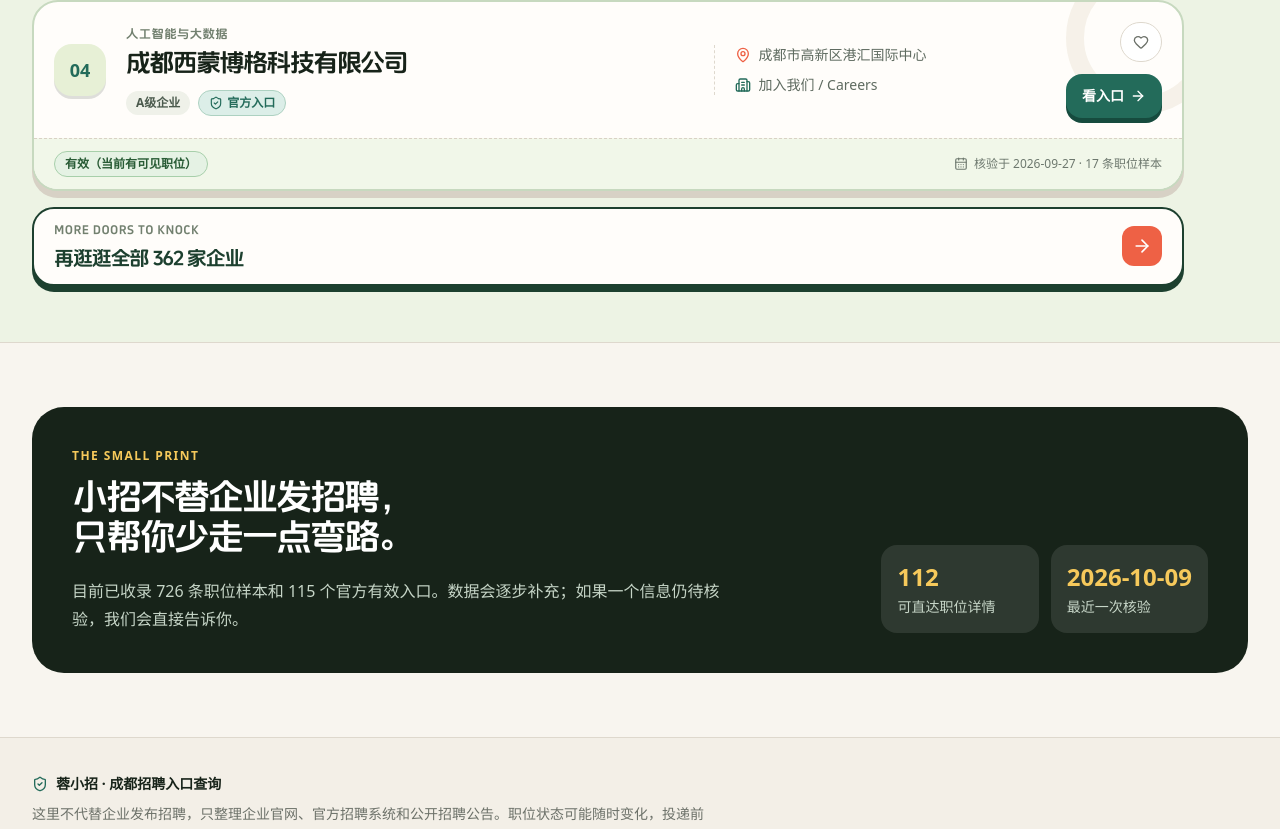
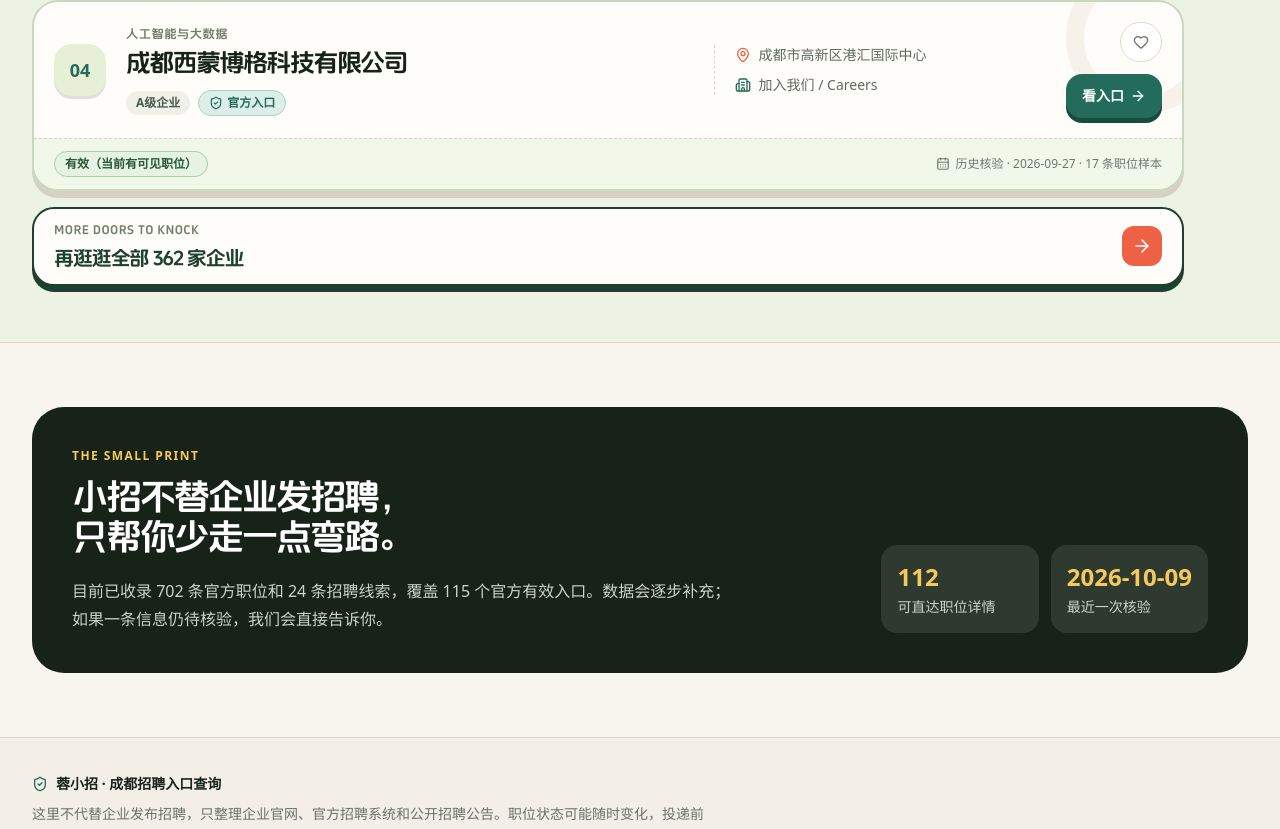
Before and after one commit to Zrq-001/-, a Next.js app in the folder apps/web/: page / in a window 1280 px wide. Shown: the part 1934-2763 px from the top of the page. Built offline with nearby package versions, Linux system fonts and the light colour scheme; no server answers.

Commit message:
feat: clarify job source freshness

```diff
--- a/apps/web/scripts/import-v12.mjs
+++ b/apps/web/scripts/import-v12.mjs
@@ -168,6 +168,8 @@
       (company) => company.recordCategory === "official_active",
     ).length,
     directJobCount: jobs.filter((job) => job.isDirectDetail).length,
+    officialJobCount: jobs.filter((job) => job.isOfficial).length,
+    leadJobCount: jobs.filter((job) => !job.isOfficial).length,
   },
   companies,
   jobs,
--- a/apps/web/src/app/companies/[companyId]/page.tsx
+++ b/apps/web/src/app/companies/[companyId]/page.tsx
@@ -7,7 +7,7 @@
 import { SaveButton } from "@/components/save-button";
 import { SiteHeader } from "@/components/site-header";
 import { ViewTracker } from "@/components/view-tracker";
-import { companies, getCompany, getCompanyJobs } from "@/data/catalog";
+import { catalogMeta, companies, getCompany, getCompanyJobs } from "@/data/catalog";
 
 function sourceHost(url: string) {
   try {
@@ -87,7 +87,7 @@
             <div className="mt-8 grid gap-px overflow-hidden rounded-2xl border border-[#e2dbd0] bg-[#e2dbd0] sm:grid-cols-2">
               <div className="bg-[#fffdfa] p-4"><p className="text-xs font-bold text-[#8a8d85]">成都办公地点</p><p className="mt-2 flex gap-2 text-sm font-bold text-[#334235]"><MapPin className="size-4 shrink-0 text-[#ee6145]" />{company.officeAddress || "待补充"}</p></div>
               <div className="bg-[#fffdfa] p-4"><p className="text-xs font-bold text-[#8a8d85]">招聘来源</p><p className="mt-2 flex gap-2 text-sm font-bold text-[#334235]"><Building2 className="size-4 shrink-0 text-[#236b5a]" />{company.careerSourceName || "待补充"} · {company.sourceType}</p></div>
-              <div className="bg-[#fffdfa] p-4"><p className="text-xs font-bold text-[#8a8d85]">最近核验</p><p className="mt-2 flex gap-2 text-sm font-bold text-[#334235]"><CalendarDays className="size-4 shrink-0 text-[#ee6145]" />{company.verifiedAt || "待补充"}</p></div>
+              <div className="bg-[#fffdfa] p-4"><p className="text-xs font-bold text-[#8a8d85]">最近核验</p><p className="mt-2 flex gap-2 text-sm font-bold text-[#334235]"><CalendarDays className="size-4 shrink-0 text-[#ee6145]" />{company.verifiedAt || "待补充"}（{company.verifiedAt === catalogMeta.verifiedAt ? "本轮核验" : "历史核验"}）</p></div>
               <div className="bg-[#fffdfa] p-4"><p className="text-xs font-bold text-[#8a8d85]">入口状态</p><p className="mt-2 text-sm font-bold text-[#334235]">{company.statusLabel}</p></div>
             </div>
             {company.notes && <div className="mt-6 rounded-2xl bg-[#edf3e4] p-4 text-sm leading-6 text-[#48594c]"><p className="font-extrabold text-[#236b5a]">收录说明</p><p className="mt-1">{company.notes}</p></div>}<div className="mt-5"><ReportIssueButton kind="企业" itemId={company.id} title={company.name} sourceUrl={company.careerUrl} verifiedAt={company.verifiedAt} /></div>
--- a/apps/web/src/app/jobs/[jobKey]/page.tsx
+++ b/apps/web/src/app/jobs/[jobKey]/page.tsx
@@ -7,7 +7,7 @@
 import { SaveButton } from "@/components/save-button";
 import { SiteHeader } from "@/components/site-header";
 import { ViewTracker } from "@/components/view-tracker";
-import { getCompany, getJob } from "@/data/catalog";
+import { catalogMeta, getCompany, getJob } from "@/data/catalog";
 
 function sourceHost(url: string) {
   try {
@@ -41,7 +41,7 @@
           <div className="bg-[#fff0df] px-6 py-8 sm:px-9 sm:py-10"><div className="flex flex-wrap items-center justify-between gap-3"><div className="flex flex-wrap gap-2"><span className={`rounded-full px-3 py-1 text-xs font-extrabold ${job.isDirectDetail ? "bg-[#fff0c9] text-[#8b5b09]" : "bg-[#dceee8] text-[#236b5a]"}`}>{job.isDirectDetail ? (job.isOfficial ? "可直达官方职位详情" : "可直达来源详情") : job.isOfficial ? "企业官方招聘列表" : "收录岗位线索"}</span><span className="inline-flex items-center gap-1 rounded-full bg-white/80 px-3 py-1 text-xs font-extrabold text-[#236b5a]"><ShieldCheck className="size-3.5" />{job.isOfficial ? "官方来源" : "来源待核验"}</span></div><div className="flex flex-wrap gap-2"><ShareButton title={job.title} text={`${job.companyName} · ${job.title}`} /><SaveButton itemId={`job:${job.key}`} label={job.title} /></div></div><h1 className="display-title mt-6 text-4xl leading-tight text-[#172319] sm:text-5xl">{job.title}</h1>{company ? <Link href={`/companies/${company.id}`} className="mt-4 inline-flex items-center gap-2 text-base font-extrabold text-[#236b5a] hover:text-[#ee6145]"><Building2 className="size-4" />{company.name}</Link> : <p className="mt-4 font-bold text-[#526052]">{job.companyName}</p>}</div>
           <div className="px-6 py-7 sm:px-9"><div className="grid gap-px overflow-hidden rounded-2xl border border-[#e2dbd0] bg-[#e2dbd0] sm:grid-cols-3"><div className="bg-[#fffdfa] p-4"><p className="text-xs font-bold text-[#8a8d85]">工作地点</p><p className="mt-2 flex gap-2 text-sm font-bold text-[#334235]"><MapPin className="size-4 shrink-0 text-[#ee6145]" />{job.location || "成都"}</p></div><div className="bg-[#fffdfa] p-4"><p className="text-xs font-bold text-[#8a8d85]">职能类别</p><p className="mt-2 text-sm font-bold text-[#334235]">{job.function || "待补充"}</p></div><div className="bg-[#fffdfa] p-4"><p className="text-xs font-bold text-[#8a8d85]">招聘类型</p><p className="mt-2 text-sm font-bold text-[#334235]">{job.recruitmentType || "待补充"}</p></div></div>
             <div className="mt-7 flex flex-col gap-4 sm:flex-row sm:items-center sm:justify-between"><p className="max-w-lg text-sm leading-6 text-[#657064]">这是一个职位线索索引。投递前请以企业页面当下展示的岗位职责、要求和招聘状态为准。</p><div className="sm:text-right"><a href={actionUrl} target="_blank" rel="noreferrer" className="button-type inline-flex min-h-12 shrink-0 items-center justify-center gap-2 rounded-2xl bg-[#ee6145] px-5 text-sm font-extrabold text-white shadow-[0_5px_0_#ba422d] transition hover:-translate-y-0.5 hover:bg-[#d94f35] hover:shadow-[0_7px_0_#ba422d] active:translate-y-[3px] active:shadow-[0_2px_0_#ba422d]"><ExternalLink className="size-4" />{actionLabel}</a><p className="mt-2 text-xs text-[#748075]">将打开 {sourceHost(actionUrl)} · 核验于 {job.verifiedAt || "待补充"}</p></div></div>
-            {!job.isOfficial && <div className="mt-5 flex items-start gap-2 rounded-2xl border border-[#f2d7b7] bg-[#fff4e7] p-4 text-sm leading-6 text-[#805021]"><CircleAlert className="mt-0.5 size-4 shrink-0" />这条记录尚未确认是企业官方职位，请优先从企业官方招聘入口核对岗位名称、地点和当前状态，再决定是否投递。</div>}<section className="mt-8 rounded-[22px] bg-[#edf3e4] p-5"><p className="eyebrow text-[#236b5a]">SOURCE & CHECK</p><dl className="mt-4 grid gap-4 text-sm sm:grid-cols-[1.2fr_.6fr_.8fr]"><div><dt className="font-bold text-[#6c7169]">来源入口</dt><dd className="mt-1 break-all font-medium text-[#334235]">{job.sourceUrl}</dd></div><div><dt className="font-bold text-[#6c7169]">最近核验</dt><dd className="mt-1 inline-flex items-center gap-1 font-bold text-[#334235]"><CalendarDays className="size-4 text-[#ee6145]" />{job.verifiedAt || "待补充"}</dd></div><div><dt className="font-bold text-[#6c7169]">链接类型</dt><dd className="mt-1 font-bold text-[#334235]">{job.isDirectDetail ? "独立职位详情页" : job.isOfficial ? "企业招聘列表页" : "第三方线索入口"}</dd></div></dl></section><div className="mt-4"><ReportIssueButton kind="职位" itemId={job.key} title={job.title} sourceUrl={job.sourceUrl} verifiedAt={job.verifiedAt} /></div>
+            {!job.isOfficial && <div className="mt-5 flex items-start gap-2 rounded-2xl border border-[#f2d7b7] bg-[#fff4e7] p-4 text-sm leading-6 text-[#805021]"><CircleAlert className="mt-0.5 size-4 shrink-0" />这条记录尚未确认是企业官方职位，请优先从企业官方招聘入口核对岗位名称、地点和当前状态，再决定是否投递。</div>}<section className="mt-8 rounded-[22px] bg-[#edf3e4] p-5"><p className="eyebrow text-[#236b5a]">SOURCE & CHECK</p><dl className="mt-4 grid gap-4 text-sm sm:grid-cols-[1.2fr_.6fr_.8fr]"><div><dt className="font-bold text-[#6c7169]">来源入口</dt><dd className="mt-1 break-all font-medium text-[#334235]">{job.sourceUrl}</dd></div><div><dt className="font-bold text-[#6c7169]">最近核验</dt><dd className="mt-1 inline-flex items-center gap-1 font-bold text-[#334235]"><CalendarDays className="size-4 text-[#ee6145]" />{job.verifiedAt || "待补充"}（{job.verifiedAt === catalogMeta.verifiedAt ? "本轮核验" : "历史核验"}）</dd></div><div><dt className="font-bold text-[#6c7169]">链接类型</dt><dd className="mt-1 font-bold text-[#334235]">{job.isDirectDetail ? "独立职位详情页" : job.isOfficial ? "企业招聘列表页" : "第三方线索入口"}</dd></div></dl></section><div className="mt-4"><ReportIssueButton kind="职位" itemId={job.key} title={job.title} sourceUrl={job.sourceUrl} verifiedAt={job.verifiedAt} /></div>
           </div>
         </article>
       </main>
--- a/apps/web/src/app/jobs/page.tsx
+++ b/apps/web/src/app/jobs/page.tsx
@@ -9,5 +9,5 @@
 export default async function JobsPage({ searchParams }: { searchParams: Promise<JobSearchParams> }) {
   const params = await searchParams;
   const initialFilters = { q: first(params.q), function: first(params.function), type: first(params.type), direct: first(params.direct), official: first(params.official), sort: first(params.sort) };
-  return <><SiteHeader /><main id="main-content"><section className="site-grid border-b border-[#ded8cd] bg-[#edf3e4]"><div className="mx-auto grid max-w-7xl gap-8 px-4 py-12 sm:px-6 lg:grid-cols-[1fr_auto] lg:items-end lg:px-8 lg:py-16"><div><p className="eyebrow text-[#236b5a]">JOB FINDER / CHENGDU</p><h1 className="display-title mt-3 text-5xl leading-none text-[#172319] sm:text-6xl">查岗位，不用先盲投。</h1><p className="mt-5 max-w-2xl text-lg leading-8 text-[#526052]">搜职位、公司或行业，优先看有可追溯来源的成都招聘线索。点进去前，你会知道它是官网入口、职位详情，还是仍需核验的线索。</p></div><div className="flex gap-2 rounded-[24px] border border-[#cbd8c1] bg-[#fbfcf8] p-4 text-sm"><CircleDot className="mt-0.5 size-5 shrink-0 text-[#ee6145]" /><p className="max-w-52 leading-6 text-[#526052]"><strong className="text-[#172319]">{catalogMeta.jobSampleCount} 条职位样本</strong><br />最近核验：{catalogMeta.verifiedAt}</p></div></div></section><div className="mx-auto max-w-7xl px-4 pt-8 sm:px-6 lg:px-8"><JobDirectory initialJobs={jobs} initialFilters={initialFilters} /></div></main></>;
+  return <><SiteHeader /><main id="main-content"><section className="site-grid border-b border-[#ded8cd] bg-[#edf3e4]"><div className="mx-auto grid max-w-7xl gap-8 px-4 py-12 sm:px-6 lg:grid-cols-[1fr_auto] lg:items-end lg:px-8 lg:py-16"><div><p className="eyebrow text-[#236b5a]">JOB FINDER / CHENGDU</p><h1 className="display-title mt-3 text-5xl leading-none text-[#172319] sm:text-6xl">查岗位，不用先盲投。</h1><p className="mt-5 max-w-2xl text-lg leading-8 text-[#526052]">搜职位、公司或行业，优先看有可追溯来源的成都招聘线索。点进去前，你会知道它是官网入口、职位详情，还是仍需核验的线索。</p></div><div className="flex gap-2 rounded-[24px] border border-[#cbd8c1] bg-[#fbfcf8] p-4 text-sm"><CircleDot className="mt-0.5 size-5 shrink-0 text-[#ee6145]" /><p className="max-w-52 leading-6 text-[#526052]"><strong className="text-[#172319]">{catalogMeta.officialJobCount} 条官方职位</strong><br />另有 {catalogMeta.leadJobCount} 条招聘线索 · 核验至 {catalogMeta.verifiedAt}</p></div></div></section><div className="mx-auto max-w-7xl px-4 pt-8 sm:px-6 lg:px-8"><JobDirectory initialJobs={jobs} initialFilters={initialFilters} /></div></main></>;
 }
--- a/apps/web/src/app/page.tsx
+++ b/apps/web/src/app/page.tsx
@@ -3,7 +3,7 @@
 import { BrandMark } from "@/components/brand-mark";
 import { CompanyCard } from "@/components/company-card";
 import { SiteHeader } from "@/components/site-header";
-import { activeCompanies, catalogMeta, companies, jobs } from "@/data/catalog";
+import { activeCompanies, catalogMeta, companies } from "@/data/catalog";
 
 const quickSearches = ["前端", "AI", "游戏", "产品经理", "高新区"];
 
@@ -51,7 +51,7 @@
 
         <section className="border-y border-[#ded8cd] bg-[#edf3e4] py-14"><div className="mx-auto max-w-7xl px-4 sm:px-6 lg:px-8"><div className="flex flex-col justify-between gap-5 sm:flex-row sm:items-end"><div><p className="eyebrow text-[#236b5a]">START EXPLORING</p><h2 className="display-title mt-3 text-4xl text-[#172319]">先从这些企业开始逛。</h2></div><Link href="/companies" className="inline-flex min-h-11 items-center gap-2 self-start rounded-full border border-[#1d402f] px-4 text-sm font-extrabold text-[#1d402f] transition hover:bg-[#1d402f] hover:text-white sm:self-auto">浏览 {companies.length} 家企业 <ArrowRight className="size-4" /></Link></div><div className="mt-8 max-w-6xl space-y-4">{featuredCompanies.map((company, index) => <CompanyCard company={company} index={index} key={company.id} />)}<Link href="/companies" className="group flex min-h-16 items-center justify-between rounded-[22px] border-2 border-[#1d402f] bg-[#fffdfa] px-5 py-3 text-[#1d402f] shadow-[0_6px_0_#1d402f] transition hover:-translate-y-0.5 hover:shadow-[0_8px_0_#1d402f] active:translate-y-[3px] active:shadow-[0_3px_0_#1d402f]"><span><span className="playful-label block text-[#72806f]">MORE DOORS TO KNOCK</span><span className="company-entry-title mt-1 block text-xl">再逛逛全部 {companies.length} 家企业</span></span><span className="grid size-10 place-items-center rounded-xl bg-[#ee6145] text-white transition-transform group-hover:translate-x-1"><ArrowRight className="size-5" /></span></Link></div></div></section>
 
-        <section className="mx-auto max-w-7xl px-4 py-16 sm:px-6 lg:px-8"><div className="rounded-[32px] bg-[#172319] p-7 text-white sm:p-10"><div className="grid gap-10 lg:grid-cols-[1fr_auto] lg:items-end"><div><p className="eyebrow text-[#f6c95b]">THE SMALL PRINT</p><h2 className="display-title mt-3 text-4xl">小招不替企业发招聘，<br />只帮你少走一点弯路。</h2><p className="mt-5 max-w-2xl leading-7 text-[#c6d5c7]">目前已收录 {jobs.length} 条职位样本和 {catalogMeta.officialActiveCompanyCount} 个官方有效入口。数据会逐步补充；如果一个信息仍待核验，我们会直接告诉你。</p></div><div className="grid gap-3 sm:grid-cols-2"><div className="rounded-2xl bg-white/10 p-4"><p className="text-2xl font-extrabold text-[#f6c95b]">{catalogMeta.directJobCount}</p><p className="mt-1 text-sm text-[#c6d5c7]">可直达职位详情</p></div><div className="rounded-2xl bg-white/10 p-4"><p className="text-2xl font-extrabold text-[#f6c95b]">{catalogMeta.verifiedAt}</p><p className="mt-1 text-sm text-[#c6d5c7]">最近一次核验</p></div></div></div></div></section>
+        <section className="mx-auto max-w-7xl px-4 py-16 sm:px-6 lg:px-8"><div className="rounded-[32px] bg-[#172319] p-7 text-white sm:p-10"><div className="grid gap-10 lg:grid-cols-[1fr_auto] lg:items-end"><div><p className="eyebrow text-[#f6c95b]">THE SMALL PRINT</p><h2 className="display-title mt-3 text-4xl">小招不替企业发招聘，<br />只帮你少走一点弯路。</h2><p className="mt-5 max-w-2xl leading-7 text-[#c6d5c7]">目前已收录 {catalogMeta.officialJobCount} 条官方职位和 {catalogMeta.leadJobCount} 条招聘线索，覆盖 {catalogMeta.officialActiveCompanyCount} 个官方有效入口。数据会逐步补充；如果一条信息仍待核验，我们会直接告诉你。</p></div><div className="grid gap-3 sm:grid-cols-2"><div className="rounded-2xl bg-white/10 p-4"><p className="text-2xl font-extrabold text-[#f6c95b]">{catalogMeta.directJobCount}</p><p className="mt-1 text-sm text-[#c6d5c7]">可直达职位详情</p></div><div className="rounded-2xl bg-white/10 p-4"><p className="text-2xl font-extrabold text-[#f6c95b]">{catalogMeta.verifiedAt}</p><p className="mt-1 text-sm text-[#c6d5c7]">最近一次核验</p></div></div></div></div></section>
       </main>
     </>
   );
--- a/apps/web/src/components/company-card.tsx
+++ b/apps/web/src/components/company-card.tsx
@@ -1,7 +1,8 @@
 import Link from "next/link";
 import { ArrowRight, Building2, CalendarDays, CircleAlert, MapPin, ShieldCheck } from "lucide-react";
 import { SaveButton } from "@/components/save-button";
-import type { Company } from "@/data/catalog";
+import { catalogMeta, type Company } from "@/data/catalog";
+import { verificationLabel } from "@/lib/verification";
 
 const statusStyles: Record<string, string> = {
   active: "border-[#a7cfaa] bg-[#e5f2e4] text-[#285b35]",
@@ -74,7 +75,7 @@
 
       <div className={`relative flex flex-col gap-2 border-t border-dashed border-[#d9d1c5] px-4 py-3 text-xs sm:flex-row sm:items-center sm:justify-between sm:px-5 ${tone.bottom}`}>
         <span className={`inline-flex w-fit items-center rounded-full border px-2.5 py-1 font-extrabold ${statusStyles[company.status] ?? statusStyles.not_found}`}>{company.statusLabel}</span>
-        <p className="flex items-center gap-1.5 text-[#6d786e]"><CalendarDays className="size-3.5" />核验于 {company.verifiedAt || "待补充"} · {company.chengduRoleStatus === "未知" ? "成都岗位待确认" : company.jobSampleCount > 0 ? `${company.jobSampleCount} 条职位样本` : "暂无职位样本"}</p>
+        <p className="flex items-center gap-1.5 text-[#6d786e]"><CalendarDays className="size-3.5" />{verificationLabel(company.verifiedAt, catalogMeta.verifiedAt)} · {company.verifiedAt || "待补充"} · {company.chengduRoleStatus === "未知" ? "成都岗位待确认" : company.jobSampleCount > 0 ? `${company.jobSampleCount} 条职位样本` : "暂无职位样本"}</p>
       </div>
     </article>
   );
--- /dev/null
+++ b/apps/web/src/lib/verification.ts
@@ -0,0 +1,4 @@
+export function verificationLabel(verifiedAt: string, latestVerifiedAt: string) {
+  if (!verifiedAt) return "待核验";
+  return verifiedAt === latestVerifiedAt ? "本轮核验" : "历史核验";
+}
```
Also changed, not shown: apps/web/src/components/job-directory.tsx (+4 -3 lines), apps/web/src/data/catalog.json.
